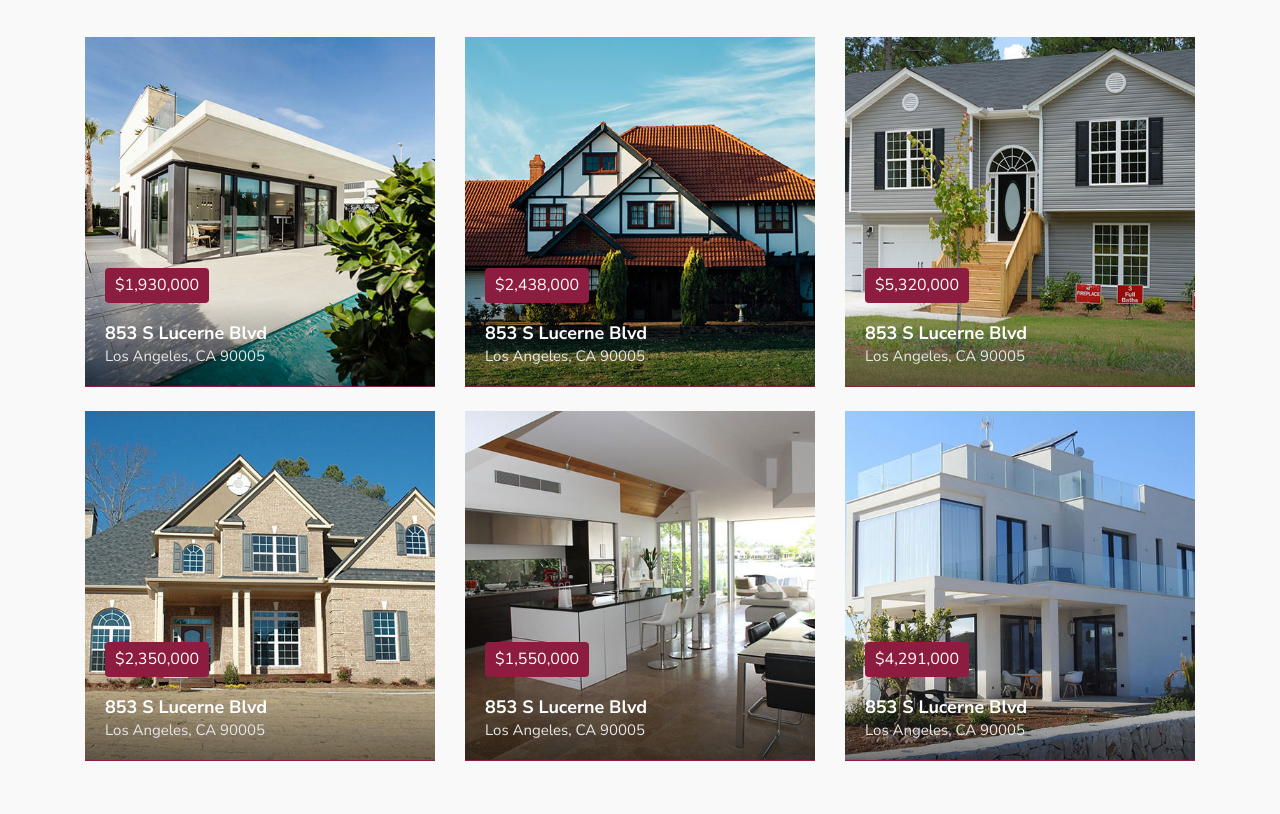
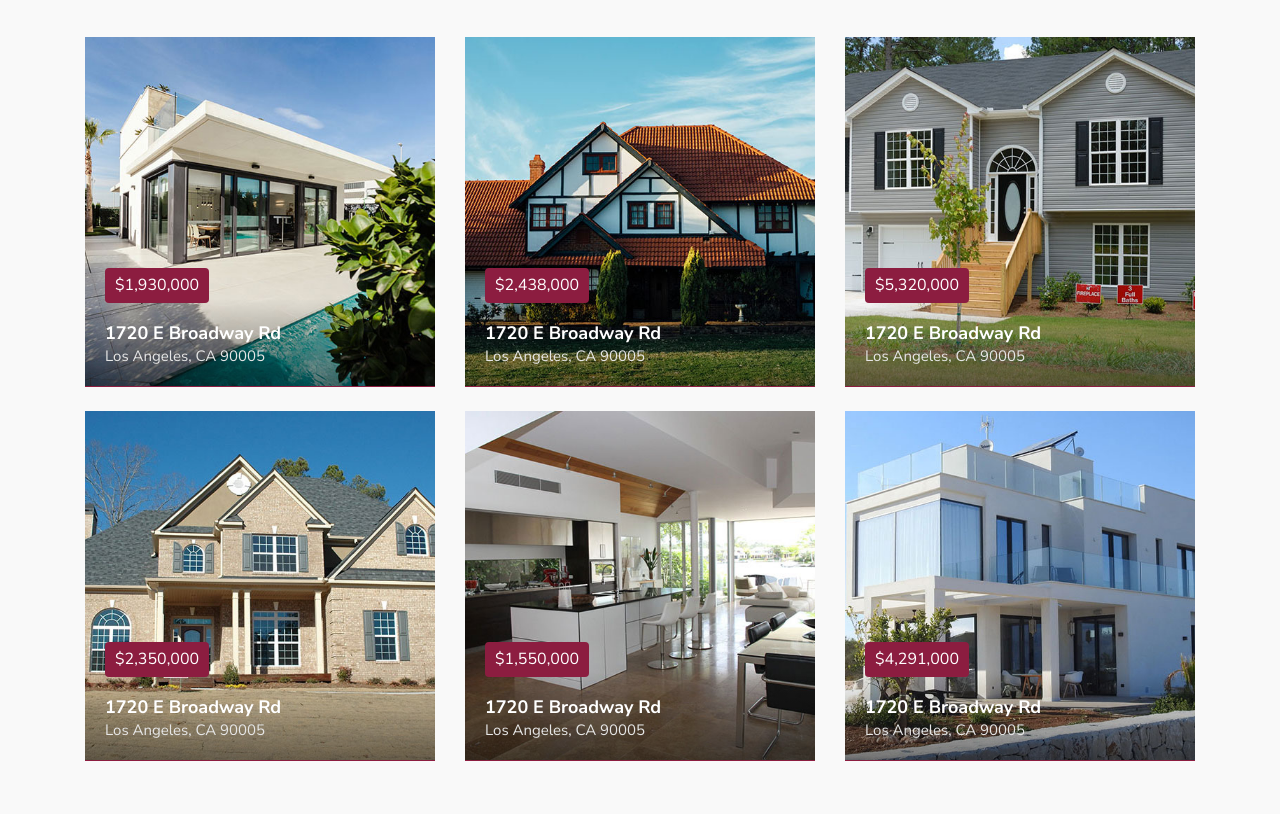
Before and after one commit to NAHB2024/maroon, a plain HTML site: page index.html in a window 1280 px wide. Shown: the part 1086-1900 px from the top of the page. Drawn offline with Linux system fonts and the light colour scheme; files whose address does not match are found by name.

Commit message:
Updated Address

```diff
--- a/index.html
+++ b/index.html
@@ -90,7 +90,7 @@
       <div class="site-blocks-cover" style="background-image: url(images/hero_bg_1.jpg);" data-aos="fade" data-stellar-background-ratio="0.5">
 
         <div class="text">
-          <h2>853 S Lucerne Blvd</h2>
+          <h2>1720 E Broadway Rd</h2>
           <p class="location"><span class="property-icon icon-room"></span> Los Angeles, CA 90005</p>
           <p class="mb-2"><strong>$2,250,500</strong></p>
           <p class="mb-0"><a href="#" class="text-uppercase small letter-spacing-1 font-weight-bold">More Details</a></p>
@@ -259,7 +259,7 @@ window.__mirage2 = {petok:"qOimTM53o_senAmx_gVBbn0qVbiBCUrxEbYHFXOk4Os-1800-0.0.
               <div class="prop-text">
                 <div class="inner">
                   <span class="price rounded">$1,930,000</span>
-                  <h3 class="title">853 S Lucerne Blvd</h3>
+                  <h3 class="title">1720 E Broadway Rd</h3>
                   <p class="location">Los Angeles, CA 90005</p>
                 </div>
                 <div class="prop-more-info">
@@ -293,7 +293,7 @@ window.__mirage2 = {petok:"qOimTM53o_senAmx_gVBbn0qVbiBCUrxEbYHFXOk4Os-1800-0.0.
               <div class="prop-text">
                 <div class="inner">
                   <span class="price rounded">$2,438,000</span>
-                  <h3 class="title">853 S Lucerne Blvd</h3>
+                  <h3 class="title">1720 E Broadway Rd</h3>
                   <p class="location">Los Angeles, CA 90005</p>
                 </div>
                 <div class="prop-more-info">
@@ -327,7 +327,7 @@ window.__mirage2 = {petok:"qOimTM53o_senAmx_gVBbn0qVbiBCUrxEbYHFXOk4Os-1800-0.0.
               <div class="prop-text">
                 <div class="inner">
                   <span class="price rounded">$5,320,000</span>
-                  <h3 class="title">853 S Lucerne Blvd</h3>
+                  <h3 class="title">1720 E Broadway Rd</h3>
                   <p class="location">Los Angeles, CA 90005</p>
                 </div>
                 <div class="prop-more-info">
@@ -362,7 +362,7 @@ window.__mirage2 = {petok:"qOimTM53o_senAmx_gVBbn0qVbiBCUrxEbYHFXOk4Os-1800-0.0.
               <div class="prop-text">
                 <div class="inner">
                   <span class="price rounded">$2,350,000</span>
-                  <h3 class="title">853 S Lucerne Blvd</h3>
+                  <h3 class="title">1720 E Broadway Rd</h3>
                   <p class="location">Los Angeles, CA 90005</p>
                 </div>
                 <div class="prop-more-info">
@@ -396,7 +396,7 @@ window.__mirage2 = {petok:"qOimTM53o_senAmx_gVBbn0qVbiBCUrxEbYHFXOk4Os-1800-0.0.
               <div class="prop-text">
                 <div class="inner">
                   <span class="price rounded">$1,550,000</span>
-                  <h3 class="title">853 S Lucerne Blvd</h3>
+                  <h3 class="title">1720 E Broadway Rd</h3>
                   <p class="location">Los Angeles, CA 90005</p>
                 </div>
                 <div class="prop-more-info">
@@ -430,7 +430,7 @@ window.__mirage2 = {petok:"qOimTM53o_senAmx_gVBbn0qVbiBCUrxEbYHFXOk4Os-1800-0.0.
               <div class="prop-text">
                 <div class="inner">
                   <span class="price rounded">$4,291,000</span>
-                  <h3 class="title">853 S Lucerne Blvd</h3>
+                  <h3 class="title">1720 E Broadway Rd</h3>
                   <p class="location">Los Angeles, CA 90005</p>
                 </div>
                 <div class="prop-more-info">
```
Also changed, not shown: property-details.html (+3 -3 lines).
